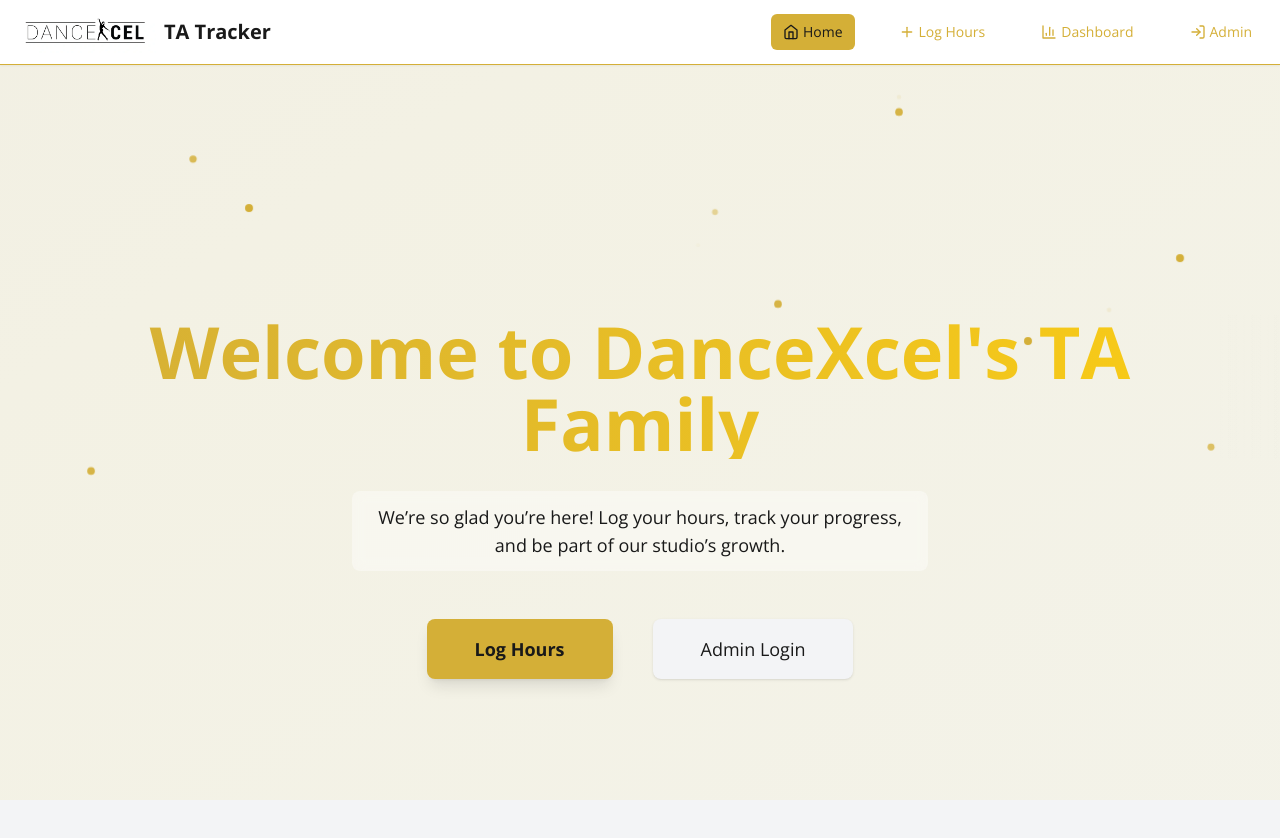
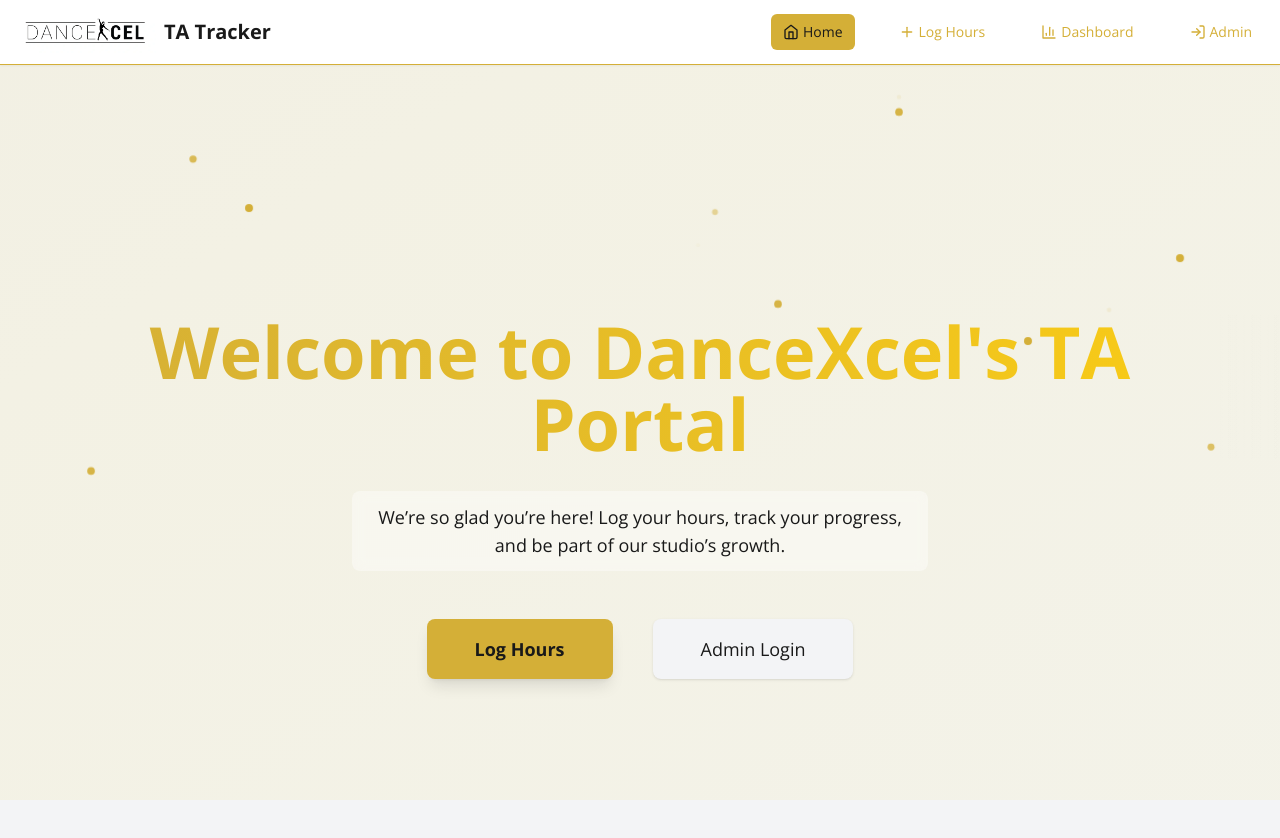
Before and after one commit to Cooly-o-Cats/dancexcel-ta-hours, a Next.js app: page / in a window 1280 px wide. Shown: the top 838 px of the page. Built offline with nearby package versions, Linux system fonts and the light colour scheme.

Commit message:
Update page.js

```diff
--- a/app/page.js
+++ b/app/page.js
@@ -38,7 +38,7 @@
           className={`relative text-7xl font-extrabold mb-8 bg-gradient-to-r from-dx-gold to-yellow-400 bg-clip-text text-transparent
             transition-opacity duration-1000 ease-in-out ${loaded ? 'opacity-100' : 'opacity-0'}`}
         >
-          Welcome to DanceXcel's TA Family
+          Welcome to DanceXcel's TA Portal
 
           {/* Shimmer overlays */}
           <span className="absolute inset-0 bg-gradient-to-r from-transparent via-white/30 to-transparent animate-shimmer pointer-events-none" />
```
